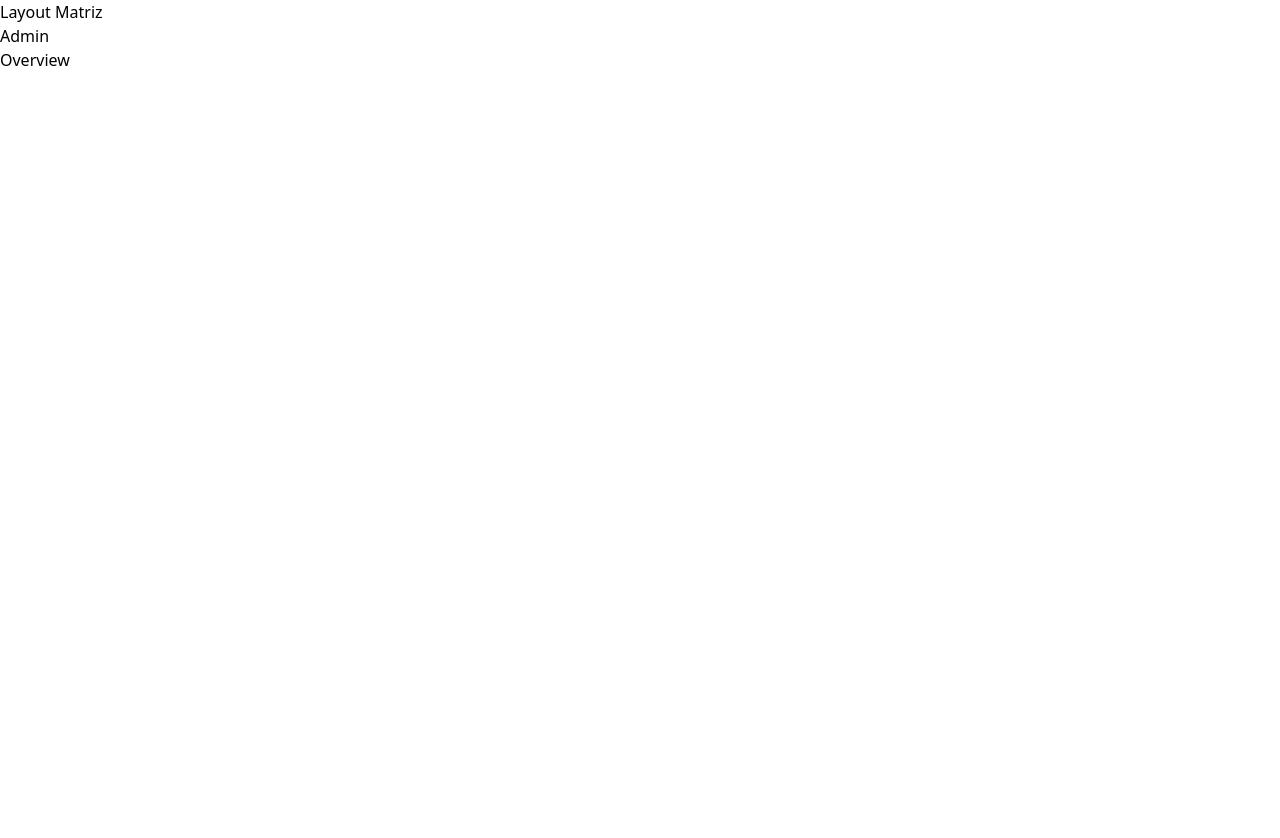
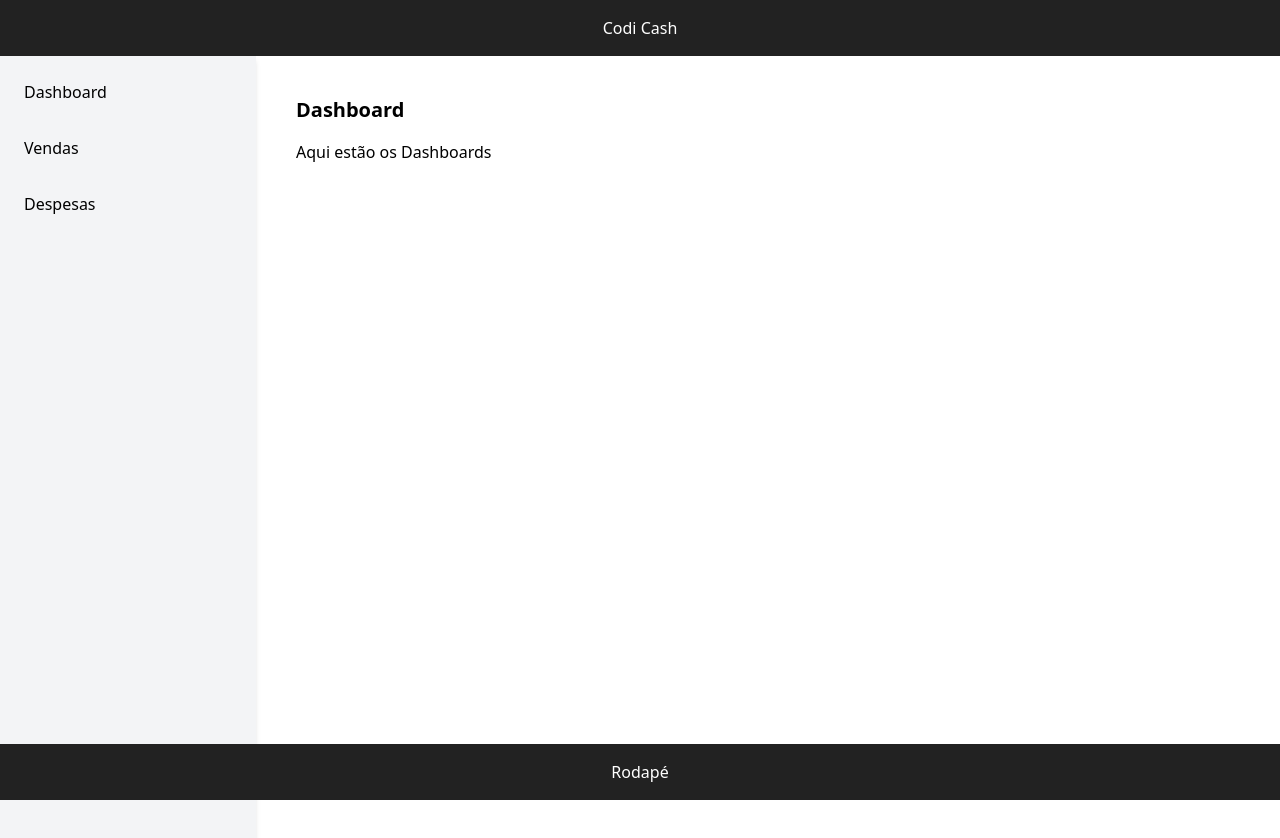
Before and after one commit to codiacademy/ChallengeVII-intensivo-ufjf, a Next.js app: page /admin in a window 1280 px wide. Shown: the top 838 px of the page. Before the commit the page ends 800 px from the top, so only its background shows below. Built offline with nearby package versions, Linux system fonts and the light colour scheme.

Commit message:
feito alteração no layout.jsx para o conteúdo renderizar em page.jsx.

```diff
--- a/app/[user]/layout.jsx
+++ b/app/[user]/layout.jsx
@@ -1,26 +1,16 @@
-import Painel from "@/components/telas/Painel";
 export default function RootLayout({ children }) {
   return (
     <div>
-
       <header className="bg-[#222] text-[#FFF] py-4">
         <h2 className="text-center">Codi Cash</h2>
       </header>
-        <Painel/>
-        <div className="flex h-screen">
-        <aside className="w-64 bg-[#111] text-#FFF] py-4 justify-center space-x-4">
-          <a href="/admin" className="block text-[#FFF] hover:text-[#F00]">Dashboard</a>
-          <a href="/admin/filiais" className="block text-[#FFF] hover:text-[#F00]">Vendas</a>
-          <a href="/admin/relatorios" className="block text-[#FFF] hover:text-[#F00]">Despesas</a>
-          <a href="/admin/configuracoes" className="block text-[#FFF] hover:text-[#F00]">Gráficos</a>
 
-        </aside>
-        </div>
+      {/* ✅ Conteúdo renderizado pelas rotas */}
       {children}
+
       <footer className="absolute bottom-0 w-full bg-[#222] text-[#FFF] py-4">
         <h2 className="text-center">Rodapé</h2>
       </footer>
     </div>
-
   );
 }
--- a/app/[user]/page.jsx
+++ b/app/[user]/page.jsx
@@ -1,15 +1,6 @@
+"use client";
+import Painel from "@/components/telas/Painel";
 
-
-
-export default function FilialPage() {
-  return (
-    <div className="p-4">
-    <h1 className="text-2xl font-bold">dados.nome</h1>
-    <p>Vendas: R$dados.vendas</p>
-    <p>Receita: R$dados.receita</p>
-    <p>Despesas: R$dados.despesas</p>
-
-    {/* Aqui você pode adicionar um gráfico com Recharts, por exemplo */}
-  </div>
-  );
+export default function Page() {
+  return <Painel />;
 }
--- a/app/admin/layout.jsx
+++ b/app/admin/layout.jsx
@@ -1,12 +1,16 @@
-
-
-
 export default function RootLayout({ children }) {
   return (
     <div>
-      <h1>Layout Matriz</h1>
-      <h2>Admin</h2>
+      <header className="bg-[#222] text-[#FFF] py-4">
+        <h2 className="text-center">Codi Cash</h2>
+      </header>
+
+      {/* ✅ Conteúdo renderizado pelas rotas */}
       {children}
+
+      <footer className="absolute bottom-0 w-full bg-[#222] text-[#FFF] py-4">
+        <h2 className="text-center">Rodapé</h2>
+      </footer>
     </div>
   );
 }
--- a/app/admin/page.jsx
+++ b/app/admin/page.jsx
@@ -1,8 +1,6 @@
+"use client";
+import Painel from "@/components/telas/Painel";
 
-export default function Overview() {
-  return (
-    <h1>
-      Overview
-    </h1>
-  );
+export default function Page() {
+  return <Painel />;
 }
```
Lines whose indentation alone changed are shown as unchanged.
